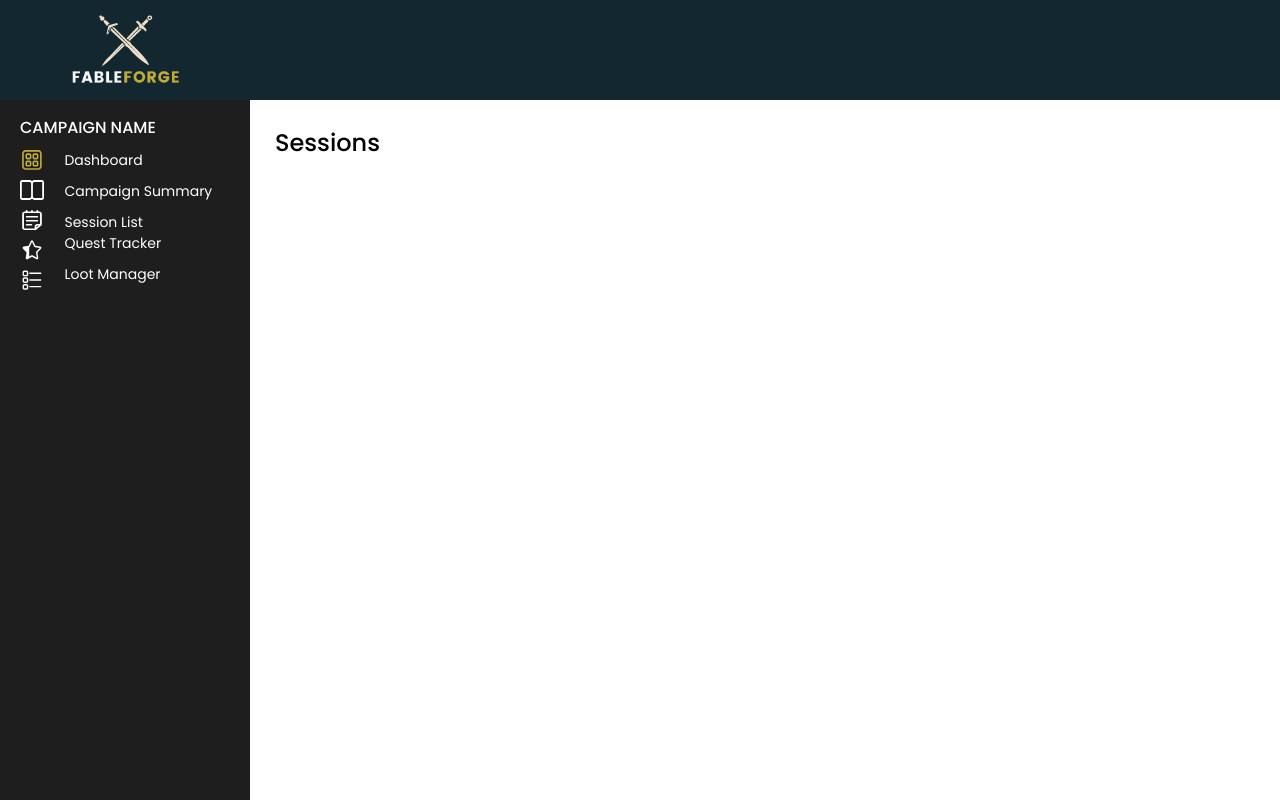
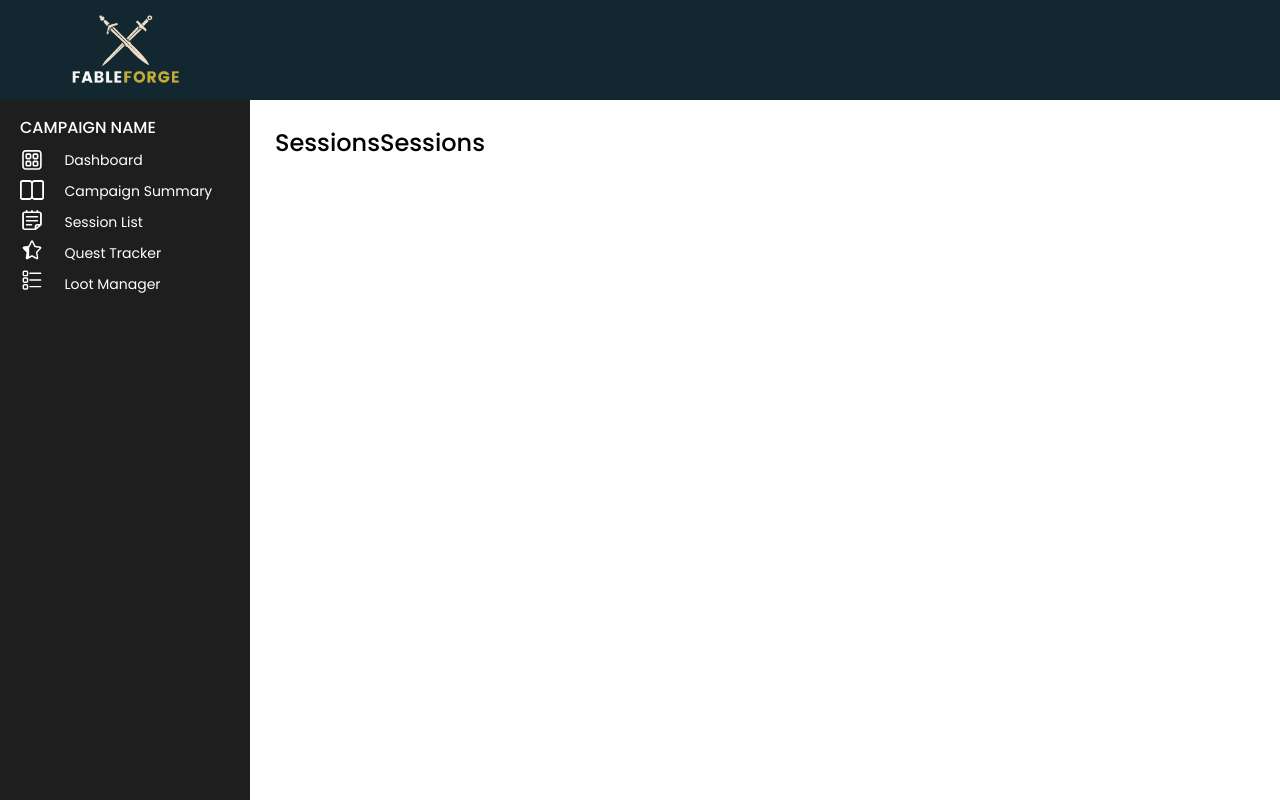
Before and after one commit to alliebourden/fableforge, a React (Vite) app: page /session-list in a window 1280 px wide. Built offline with nearby package versions, Linux system fonts and the light colour scheme.

Commit message:
feat - onClick navigation for sidebar-links

```diff
--- a/src/App.css
+++ b/src/App.css
@@ -53,8 +53,12 @@
   margin: 10px 0 0 20px;
 }
 
-.sidebar-links a {
+.sidebar-links p {
   margin-bottom: 10px;
+}
+
+.sidebar-links p:hover {
+  color: #c2ac38;
 }
 
 .last-session {
@@ -202,7 +206,7 @@
   display: flex;
 }
 
-.session-list {
+.sessions {
   display: flex;
   margin-top: 125px;
   margin-left: 275px;
--- a/src/Routes.jsx
+++ b/src/Routes.jsx
@@ -10,6 +10,9 @@ const router = createBrowserRouter([
     element: <Layout />,
     children: [
       { path: "/", element: <Dashboard /> },
+      { path: "/campaign-summary", element: <div></div> },
+      { path: "/quest-tracker", element: <div></div> },
+      { path: "/loot-manager", element: <div></div> },
       {
         path: "session-editor",
         element: (
--- a/src/components/SessionList.jsx
+++ b/src/components/SessionList.jsx
@@ -4,6 +4,19 @@ import { useContext } from "react";
 const SessionList = () => {
   const { sessions } = useContext(SessionContext);
   return (
+    <div className="sessions">
+      <div className="recent-session">
+        <h2>Sessions</h2>
+        <ul>
+          {sessions &&
+            sessions.map((session, index) => (
+              <li key={index}>
+                <strong>{session.header}</strong> - {session.date} -{" "}
+                {session.body}
+              </li>
+            ))}
+        </ul>
+      </div>
       <div className="session-list">
         <h2>Sessions</h2>
         <ul>
@@ -16,6 +29,7 @@ const SessionList = () => {
             ))}
         </ul>
       </div>
+    </div>
   );
 };
 
--- a/src/pages/Layout.jsx
+++ b/src/pages/Layout.jsx
@@ -25,13 +25,21 @@ export default function Layout() {
             <img src={LootIcon} height={20} />
           </div>
           <div className="sidebar-links">
-            <a>Dashboard</a>
-            <a>Campaign Summary</a>
+            <div onClick={() => navigate("/")}>
+              <p>Dashboard</p>
+            </div>
+            <div onClick={() => navigate("/campaign-summary")}>
+              <p>Campaign Summary</p>
+            </div>
             <div onClick={() => navigate("/session-list")}>
               <p>Session List</p>
             </div>
-            <a>Quest Tracker</a>
-            <a>Loot Manager</a>
+            <div onClick={() => navigate("/quest-tracker")}>
+              <p>Quest Tracker</p>
+            </div>
+            <div onClick={() => navigate("/loot-manager")}>
+              <p>Loot Manager</p>
+            </div>
           </div>
         </div>
       </div>
```
Also changed, not shown: src/pages/icons/Dashboard Icon.svg. Lines whose indentation alone changed are shown as unchanged.
